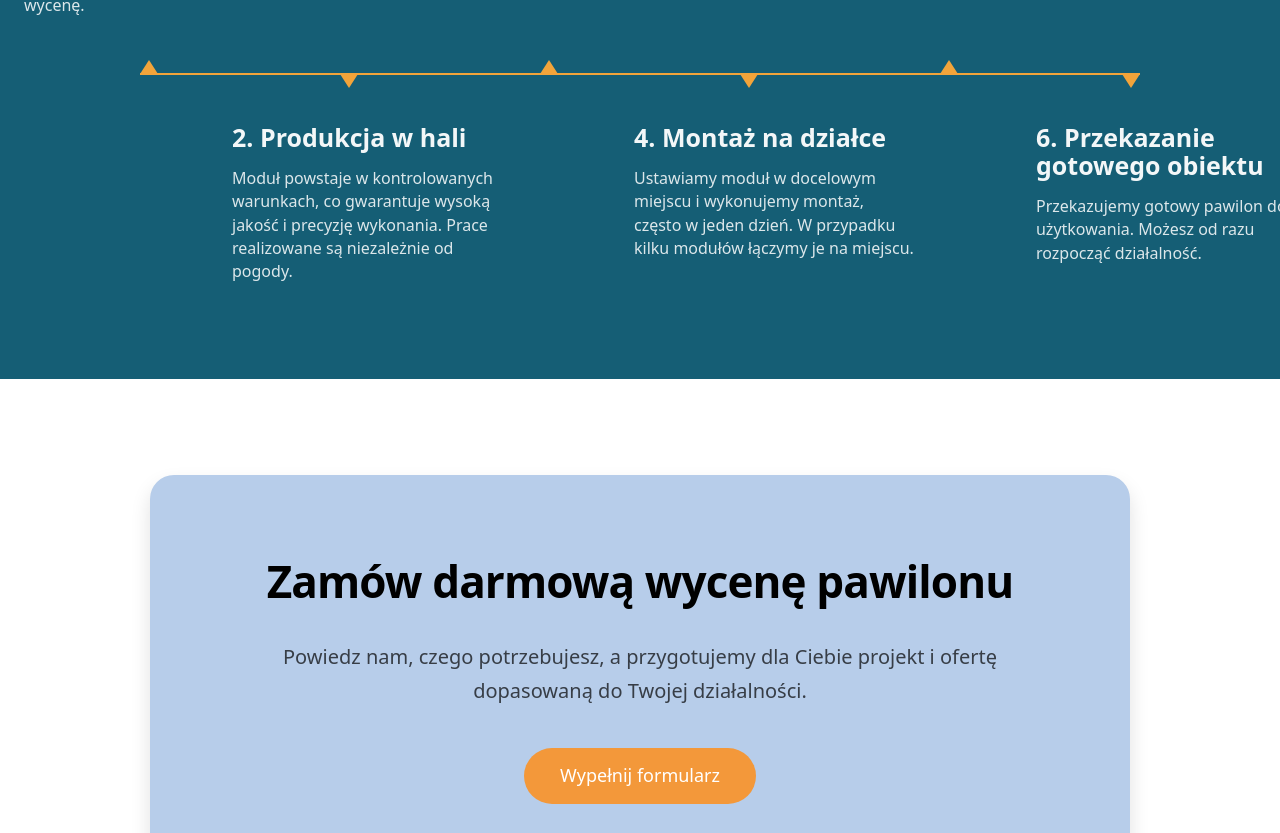
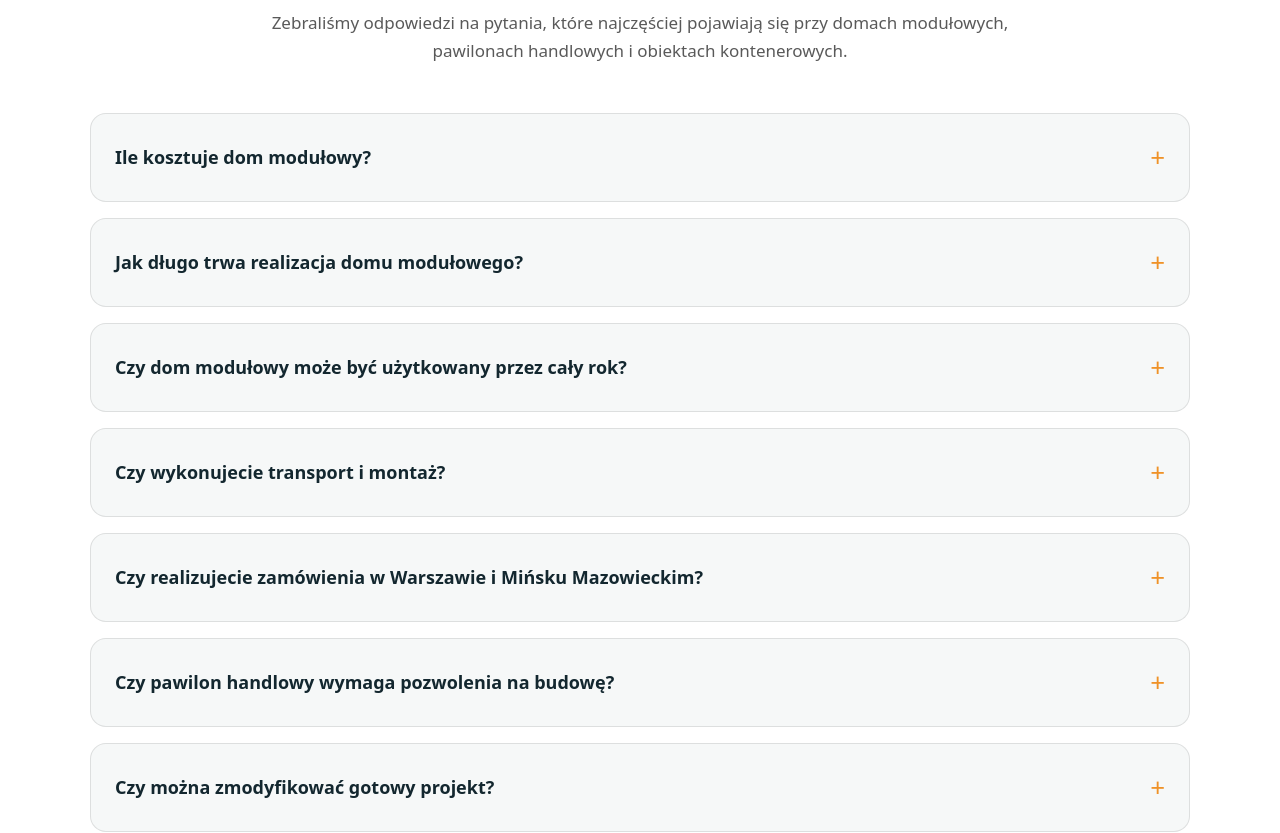
Before and after one commit to michal34/modul_expert24, a Next.js app: page / in a window 1280 px wide. Shown: the part 5739-6572 px from the top of the page. Built offline with nearby package versions, Linux system fonts and the light colour scheme.

Commit message:
added faq

```diff
--- /dev/null
+++ b/components/sections/Faq.tsx
@@ -0,0 +1,78 @@
+const faqs = [
+	{
+		question: "Ile kosztuje dom modułowy?",
+		answer:
+			"Cena zależy od powierzchni, standardu wykończenia, wyposażenia oraz indywidualnych wymagań projektu. Każdą wycenę przygotowujemy indywidualnie.",
+	},
+	{
+		question: "Jak długo trwa realizacja domu modułowego?",
+		answer:
+			"Czas realizacji zależy od wybranego modelu, zakresu prac oraz aktualnego harmonogramu produkcji. Budownictwo modułowe pozwala jednak skrócić czas realizacji względem tradycyjnej budowy.",
+	},
+	{
+		question: "Czy dom modułowy może być użytkowany przez cały rok?",
+		answer:
+			"Tak. Wykonujemy domy modułowe całoroczne z odpowiednią izolacją oraz instalacjami dostosowanymi do użytkowania przez cały rok.",
+	},
+	{
+		question: "Czy wykonujecie transport i montaż?",
+		answer:
+			"Tak. Zapewniamy transport oraz montaż obiektów modułowych na terenie województwa mazowieckiego i innych regionów Polski.",
+	},
+	{
+		question: "Czy realizujecie zamówienia w Warszawie i Mińsku Mazowieckim?",
+		answer:
+			"Tak. Obsługujemy klientów z Mińska Mazowieckiego, Warszawy, Sulejówka, Halinowa, Choszczówki Rudzkiej oraz innych miejscowości województwa mazowieckieg a nawet całej Polski.",
+	},
+	{
+		question: "Czy pawilon handlowy wymaga pozwolenia na budowę?",
+		answer:
+			"Wymagania formalne zależą od rodzaju obiektu, jego powierzchni oraz sposobu użytkowania. W razie potrzeby pomagamy klientom uzyskać podstawowe informacje dotyczące formalności.",
+	},
+	{
+		question: "Czy można zmodyfikować gotowy projekt?",
+		answer:
+			"Tak. Oferujemy możliwość dostosowania układu pomieszczeń, wykończenia oraz wyposażenia do indywidualnych potrzeb klienta.",
+	},
+];
+
+export default function Faq() {
+	return (
+		<section className="bg-white px-4 py-20 md:px-6 lg:px-8">
+			<div className="mx-auto max-w-[1100px]">
+				<div className="mx-auto max-w-[760px] text-center">
+					<p className="text-[14px] font-bold uppercase tracking-[0.12em] text-[#ef9228]">FAQ</p>
+
+					<h2 className="mt-3 text-[34px] font-semibold leading-tight text-[#13272f] md:text-[46px]">
+						Najczęściej zadawane pytania
+					</h2>
+
+					<p className="mt-4 text-[17px] leading-7 text-black/65">
+						Zebraliśmy odpowiedzi na pytania, które najczęściej pojawiają się przy domach
+						modułowych, pawilonach handlowych i obiektach kontenerowych.
+					</p>
+				</div>
+
+				<div className="mt-12 grid gap-4">
+					{faqs.map((faq) => (
+						<details
+							key={faq.question}
+							className="group rounded-2xl border border-black/10 bg-[#f6f8f8] p-6 transition hover:border-[#ef9228]/40"
+						>
+							<summary className="cursor-pointer list-none text-[18px] font-semibold text-[#13272f]">
+								<div className="flex items-center justify-between gap-4">
+									<span>{faq.question}</span>
+									<span className="text-[26px] font-light text-[#ef9228] transition group-open:rotate-45">
+										+
+									</span>
+								</div>
+							</summary>
+
+							<p className="mt-4 max-w-[850px] text-[16px] leading-7 text-black/65">{faq.answer}</p>
+						</details>
+					))}
+				</div>
+			</div>
+		</section>
+	);
+}
--- a/src/app/page.tsx
+++ b/src/app/page.tsx
@@ -10,6 +10,7 @@ import WhyDetails from "@/components/sections/WhyDetails";
 import UseCases from "@/components/sections/UseCases";
 import InteriorFeatures from "@/components/sections/InteriorFeatures";
 import PricingForm from "@/components/sections/PricingForm";
+import Faq from "@/components/sections/Faq";
 import Process from "@/components/sections/Process";
 import Gallery from "@/components/Gallery";
 import FinalCta from "@/components/sections/FinalCta";
@@ -101,6 +102,69 @@ const serviceSchema = {
 	url: "https://www.modulexpert24.pl",
 };
 
+const faqSchema = {
+	"@context": "https://schema.org",
+	"@type": "FAQPage",
+	mainEntity: [
+		{
+			"@type": "Question",
+			name: "Ile kosztuje dom modułowy?",
+			acceptedAnswer: {
+				"@type": "Answer",
+				text: "Cena zależy od powierzchni, standardu wykończenia, wyposażenia oraz indywidualnych wymagań projektu. Każdą wycenę przygotowujemy indywidualnie.",
+			},
+		},
+		{
+			"@type": "Question",
+			name: "Jak długo trwa realizacja domu modułowego?",
+			acceptedAnswer: {
+				"@type": "Answer",
+				text: "Czas realizacji zależy od wybranego modelu, zakresu prac oraz aktualnego harmonogramu produkcji. Budownictwo modułowe pozwala skrócić czas realizacji względem tradycyjnej budowy.",
+			},
+		},
+		{
+			"@type": "Question",
+			name: "Czy dom modułowy może być użytkowany przez cały rok?",
+			acceptedAnswer: {
+				"@type": "Answer",
+				text: "Tak. Wykonujemy domy modułowe całoroczne z odpowiednią izolacją oraz instalacjami dostosowanymi do użytkowania przez cały rok.",
+			},
+		},
+		{
+			"@type": "Question",
+			name: "Czy wykonujecie transport i montaż?",
+			acceptedAnswer: {
+				"@type": "Answer",
+				text: "Tak. Zapewniamy transport oraz montaż obiektów modułowych na terenie województwa mazowieckiego i innych regionów Polski.",
+			},
+		},
+		{
+			"@type": "Question",
+			name: "Czy realizujecie zamówienia w Warszawie i Mińsku Mazowieckim?",
+			acceptedAnswer: {
+				"@type": "Answer",
+				text: "Tak. Obsługujemy klientów z Mińska Mazowieckiego, Warszawy, Sulejówka, Halinowa, Choszczówki Rudzkiej oraz innych miejscowości województwa mazowieckieg a nawet całej Polski.",
+			},
+		},
+		{
+			"@type": "Question",
+			name: "Czy pawilon handlowy wymaga pozwolenia na budowę?",
+			acceptedAnswer: {
+				"@type": "Answer",
+				text: "Wymagania formalne zależą od rodzaju obiektu, jego powierzchni oraz sposobu użytkowania. W razie potrzeby pomagamy klientom uzyskać podstawowe informacje dotyczące formalności.",
+			},
+		},
+		{
+			"@type": "Question",
+			name: "Czy można zmodyfikować gotowy projekt?",
+			acceptedAnswer: {
+				"@type": "Answer",
+				text: "Tak. Oferujemy możliwość dostosowania układu pomieszczeń, wykończenia oraz wyposażenia do indywidualnych potrzeb klienta.",
+			},
+		},
+	],
+};
+
 export default function HomePage() {
 	return (
 		<>
@@ -116,6 +180,12 @@ export default function HomePage() {
 					__html: JSON.stringify(serviceSchema),
 				}}
 			/>
+			<script
+				type="application/ld+json"
+				dangerouslySetInnerHTML={{
+					__html: JSON.stringify(faqSchema),
+				}}
+			/>
 			<Header />
 			<main>
 				<Suspense fallback={null}>
@@ -129,8 +199,9 @@ export default function HomePage() {
 				<WhyDetails />
 				<UseCases />
 				<InteriorFeatures />
+				<Process />
+				<Faq />
 				<PricingForm />
-				<Process />
 				{/* <Gallery /> */}
 				<FinalCta />
 			</main>
```
